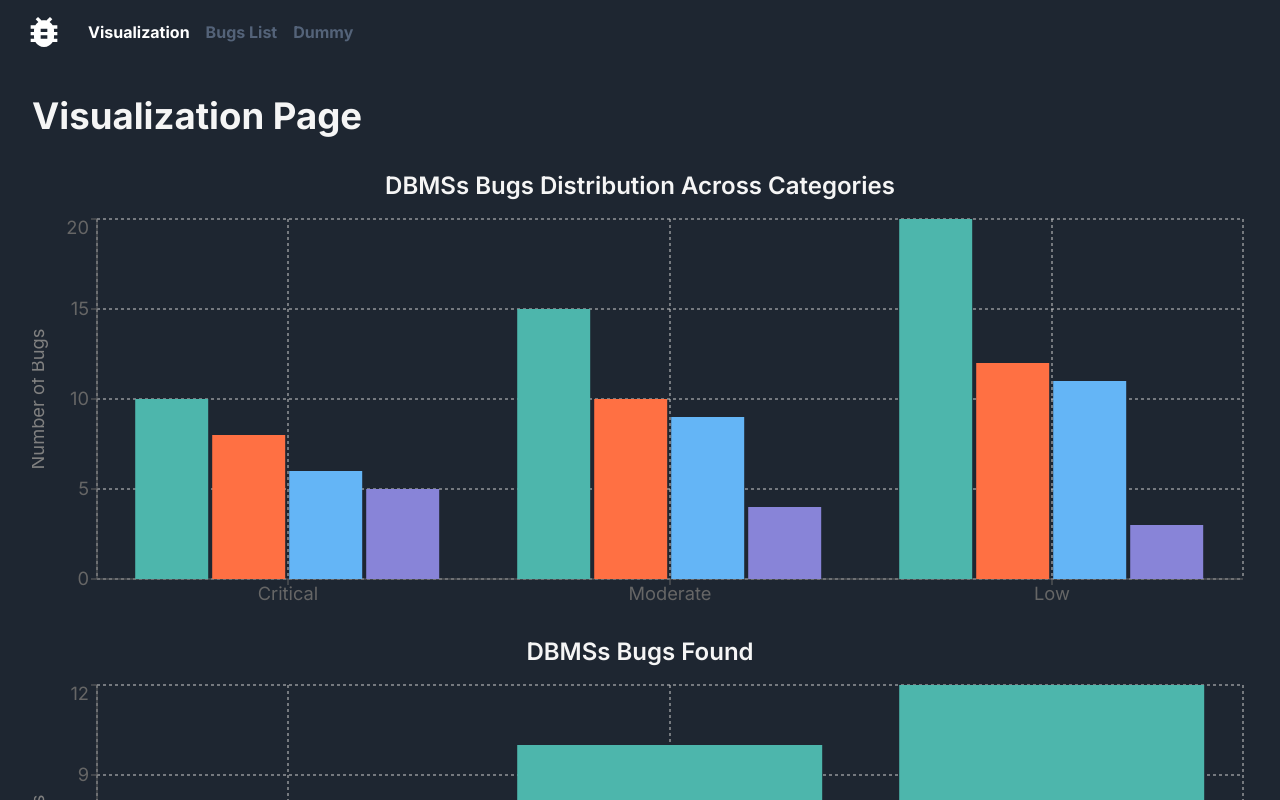
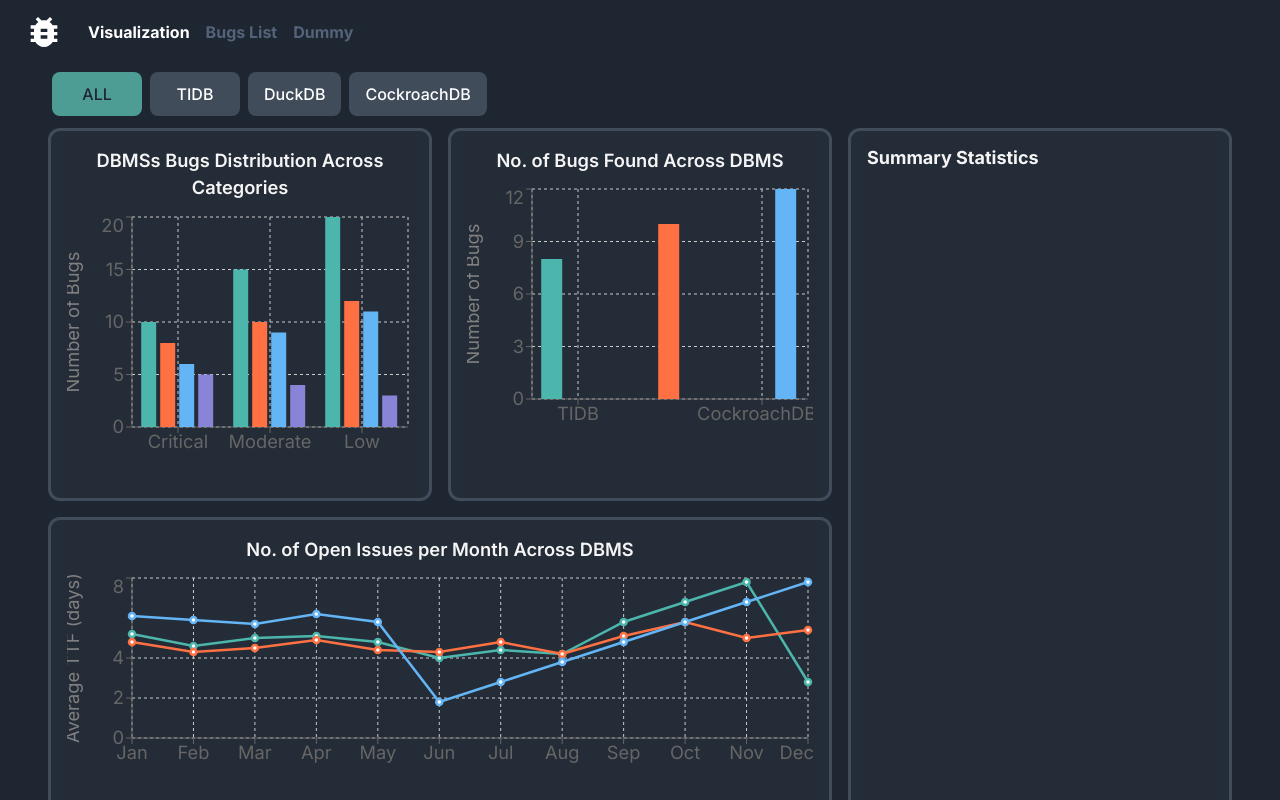
Before and after one commit to CS3213-Team-8/bug_analysis_FE, a React (Create React App) app: page / in a window 1280 px wide. Shown: the top 800 px of the page. Built offline with nearby package versions, Linux system fonts and the light colour scheme.

Commit message:
Update visualisation page

```diff
--- a/src/components/BugsBarChart.js
+++ b/src/components/BugsBarChart.js
@@ -37,8 +37,10 @@ const BugsBarChart = ({ data, xAxisKey, xLabel, yLabel, chartTitle }) => {
   return (
     <div className={classes.chartContainer}>
       {chartTitle && <div className={classes.chartTitle}>{chartTitle}</div>}
-      <ResponsiveContainer width='100%' height={400}>
-        <BarChart data={filteredData}>
+      <ResponsiveContainer width="100%" height={250}>
+        <BarChart
+          data={filteredData}
+          >
           <CartesianGrid strokeDasharray='3 3' />
           <XAxis dataKey={xAxisKey} />
           <YAxis>
@@ -73,7 +75,7 @@ const useStyles = makeStyles(() => ({
   },
   chartTitle: {
     marginBottom: '10px',
-    fontSize: '1.5rem',
+    fontSize: '1.rem',
     fontWeight: 600,
   },
 }))
--- a/src/components/BugsLineChart.js
+++ b/src/components/BugsLineChart.js
@@ -35,7 +35,7 @@ const BugsLineChart = ({ data, xAxisKey, xLabel, yLabel, chartTitle }) => {
   return (
     <div className={classes.chartContainer}>
       {chartTitle && <div className={classes.chartTitle}>{chartTitle}</div>}
-      <ResponsiveContainer width='100%' height={400}>
+      <ResponsiveContainer width='100%' height={200}>
         <LineChart data={filteredData}>
           <CartesianGrid strokeDasharray='3 3' />
           <XAxis dataKey={xAxisKey} />
@@ -73,7 +73,7 @@ const useStyles = makeStyles(() => ({
   },
   chartTitle: {
     marginBottom: '10px',
-    fontSize: '1.5rem',
+    fontSize: '1.rem',
     fontWeight: 600,
   },
 }))
--- /dev/null
+++ b/src/components/ChartGrid.js
@@ -0,0 +1,119 @@
+import React from 'react';
+import { Box, Typography } from '@mui/material';
+import GreyContainer from './GreyContainer';
+import BugsBarChart from './BugsBarChart';
+import BugsLineChart from './BugsLineChart';
+
+const ChartGrid = ({ data, selectedTab }) => {
+    return (
+        <>
+        { selectedTab === 0 &&
+            <Box
+            width="100%"
+            height="100%"
+            display="grid"
+            gap="1rem"
+            sx={{
+                gridTemplateColumns: {
+                xs: "1fr",
+                sm: "repeat(2, 1fr)",
+                md: "repeat(3, minmax(200px, 1fr))",
+                },
+                gridTemplateRows: "auto",
+                gridTemplateAreas: {
+                xs: `"a" "b" "c" "d"`,
+                sm: `"a b" "c d"`,
+                md: `"a b c" "a b c" "d d c" "d d c"`,
+                },
+                p: "0rem 1rem",
+                overflow: "hidden"
+            }}
+            >
+            <GreyContainer gridArea="a" p="1.5rem 1rem">
+                <BugsBarChart
+                data={data.categoryDistributionAcrossDBMS}
+                xAxisKey='category'
+                xLabel='Category'
+                yLabel='Number of Bugs'
+                chartTitle='DBMSs Bugs Distribution Across Categories'
+                />
+            </GreyContainer>
+            <GreyContainer gridArea="b" p="1.5rem 1rem">
+                <BugsBarChart
+                data={data.bugsDistributionAcrossDBMS}
+                xAxisKey='db'
+                xLabel='DBMS'
+                yLabel='Number of Bugs'
+                chartTitle='No. of Bugs Found Across DBMS'
+            />
+            </GreyContainer>
+            <GreyContainer gridArea="c" p="1.5rem 1rem">
+                <Typography variant="h2">Summary Statistics</Typography>
+                <Box></Box>
+            </GreyContainer>
+            <GreyContainer gridArea="d" p="1.5rem 1rem">
+                <BugsLineChart
+                data={data.openFrequencyAcrossDBMS}
+                xAxisKey='month'
+                xLabel='Month'
+                yLabel='Average TTF (days)'
+                chartTitle='No. of Open Issues per Month Across DBMS'
+            />
+            </GreyContainer>
+            </Box>
+        }
+
+         {/* else */}
+         { (selectedTab === 1 || selectedTab === 2 || selectedTab == 3) &&
+            <Box
+                width="100%"
+                height="100%"
+                display="grid"
+                gap="1rem"
+                sx={{
+                gridTemplateColumns: {
+                    xs: "1fr",
+                    sm: "repeat(2, 1fr)",
+                    md: "repeat(3, minmax(200px, 1fr))",
+                },
+                gridTemplateRows: "auto",
+                gridTemplateAreas: {
+                    xs: `"a" "b" "c" "d"`,
+                    sm: `"a b" "c d"`,
+                    md: `"a a c" "a a c" "b b c" "b b c"`,
+                },
+                p: "0rem 1rem",
+                }}
+            >
+                <GreyContainer gridArea="a" p="1.5rem 1rem">
+                <BugsBarChart
+                    data={data.categoryDistributionPerDBMS}
+                    xAxisKey='category'
+                    xLabel='Category'
+                    yLabel='Number of Bugs'
+                    chartTitle='DBMSs Bugs Distribution Across Categories'
+                />
+                </GreyContainer>
+                <GreyContainer gridArea="b" p="1.5rem 1rem">
+                <BugsLineChart
+                    data={data.openFrequencyPerDBMS}
+                    xAxisKey='month'
+                    xLabel='Month'
+                    yLabel='Number of Open Issues'
+                    chartTitle='No. of Open Issues per Month'
+                />
+                </GreyContainer>
+                <GreyContainer gridArea="c" p="1.5rem 1rem">
+                <Typography variant="h2">Summary Statistics</Typography>
+                <Box></Box>
+                </GreyContainer>
+            </Box>
+         }
+
+
+        </>
+
+    );
+};
+
+export default ChartGrid;
--- a/src/pages/Visualization.js
+++ b/src/pages/Visualization.js
@@ -1,22 +1,46 @@
-import React from 'react'
-import BugsBarChart from '../components/BugsBarChart'
-import BugsLineChart from '../components/BugsLineChart'
+import React, { useEffect, useState } from 'react'
+import { Box } from '@mui/material'
+import CustomTabs from '../components/CustomTabs'
+import ChartsGrid from '../components/ChartGrid'
 
 // Some mock data for testing purpose
-const multiCategorizationData = [
+// ALL
+const categoryDistributionAcrossDBMS = [
   { category: 'Critical', values: { TIDB: 10, DuckDB: 8, CockroachDB: 6, Test: 5 } },
   { category: 'Moderate', values: { TIDB: 15, DuckDB: 10, CockroachDB: 9, Test: 4 } },
   { category: 'Low', values: { TIDB: 20, DuckDB: 12, CockroachDB: 11, Test: 3 } },
 ]
 
-const singleBugsData = [
-  { db: 'TIDB', values: { TIDB: 8} },
-  { db: 'TIDB', values: { TIDB: 10} },
-  { db: 'TIDB', values: { TIDB: 12} },
+const bugsDistributionAcrossDBMS = [
+  { db: 'TIDB', values: { TIDB: 8 } },
+  { db: 'DuckB', values: { DuckDB: 10} },
+  { db: 'CockroachDB', values: { CockroachDB: 12} },
 ]
 
-// Some mock data for testing purpose
-const singleAverageTtfData = [
+const openFrequencyAcrossDBMS = [
+  { month: 'Jan', values: { TIDB: 5.2, DuckDB: 4.8, CockroachDB: 6.1 } },
+  { month: 'Feb', values: { TIDB: 4.6, DuckDB: 4.3, CockroachDB: 5.9 } },
+  { month: 'Mar', values: { TIDB: 5.0, DuckDB: 4.5, CockroachDB: 5.7 } },
+  { month: 'Apr', values: { TIDB: 5.1, DuckDB: 4.9, CockroachDB: 6.2 } },
+  { month: 'May', values: { TIDB: 4.8, DuckDB: 4.4, CockroachDB: 5.8 } },
+  { month: 'Jun', values: { TIDB: 4.0, DuckDB: 4.3, CockroachDB: 1.8 } },
+  { month: 'Jul', values: { TIDB: 4.4, DuckDB: 4.8, CockroachDB: 2.8 } },
+  { month: 'Aug', values: { TIDB: 4.2, DuckDB: 4.2, CockroachDB: 3.8 } },
+  { month: 'Sep', values: { TIDB: 5.8, DuckDB: 5.1, CockroachDB: 4.8 } },
+  { month: 'Oct', values: { TIDB: 6.8, DuckDB: 5.8, CockroachDB: 5.8 } },
+  { month: 'Nov', values: { TIDB: 7.8, DuckDB: 5.0, CockroachDB: 6.8 } },
+  { month: 'Dec', values: { TIDB: 2.8, DuckDB: 5.4, CockroachDB: 7.8 } },
+
+]
+
+// Each DBMS -- DuckDB example
+const categoryDistributionDuckDB = [
+  { category: 'Critical', values: { DuckDB: 10 } },
+  { category: 'Moderate', values: { DuckDB: 20 } },
+  { category: 'Low', values: { DuckDB: 30 } }
+]
+
+const openFrequencyDuckDB = [
   { month: 'Jan', values: { DuckDB: 5 } },
   { month: 'Feb', values: { DuckDB: 4.5 } },
   { month: 'Mar', values: { DuckDB: 6 } },
@@ -31,50 +55,132 @@ const singleAverageTtfData = [
   { month: 'Dec', values: { DuckDB: 4.4 } },
 ]
 
-const multiAverageTtfData = [
-  { month: 'Jan', values: { TIDB: 5.2, DuckDB: 4.8, CockroachDB: 6.1 } },
-  { month: 'Feb', values: { TIDB: 4.6, DuckDB: 4.3, CockroachDB: 5.9 } },
-  { month: 'Mar', values: { TIDB: 5.0, DuckDB: 4.5, CockroachDB: 5.7 } },
-  { month: 'Apr', values: { TIDB: 5.1, DuckDB: 4.9, CockroachDB: 6.2 } },
-  { month: 'May', values: { TIDB: 4.8, DuckDB: 4.4, CockroachDB: 5.8 } },
+// Each DBMS -- TIDB example
+const categoryDistributionTIDB = [
+  { category: 'Critical', values: { TIDB: 10 } },
+  { category: 'Moderate', values: { TIDB: 20 } },
+  { category: 'Low', values: { TIDB: 30 } }
 ]
 
+const openFrequencyTIDB = [
+  { month: 'Jan', values: { TIDB: 5 } },
+  { month: 'Feb', values: { TIDB: 4.5 } },
+  { month: 'Mar', values: { TIDB: 6 } },
+  { month: 'Apr', values: { TIDB: 4.2 } },
+  { month: 'May', values: { TIDB: 3.8 } },
+  { month: 'Jun', values: { TIDB: 5.1 } },
+  { month: 'Jul', values: { TIDB: 4.7 } },
+  { month: 'Aug', values: { TIDB: 4.6 } },
+  { month: 'Sep', values: { TIDB: 5.2 } },
+  { month: 'Oct', values: { TIDB: 3.9 } },
+  { month: 'Nov', values: { TIDB: 4.1 } },
+  { month: 'Dec', values: { TIDB: 4.4 } },
+]
+
+// Each DBMS -- CockroachDB example
+const categoryDistributionCDB = [
+  { category: 'Critical', values: { CockroachDB: 10 } },
+  { category: 'Moderate', values: { CockroachDB: 20 } },
+  { category: 'Low', values: { CockroachDB: 30 } }
+]
+
+const openFrequencyCDB = [
+  { month: 'Jan', values: { CockroachDB: 5 } },
+  { month: 'Feb', values: { CockroachDB: 4.5 } },
+  { month: 'Mar', values: { CockroachDB: 6 } },
+  { month: 'Apr', values: { CockroachDB: 4.2 } },
+  { month: 'May', values: { CockroachDB: 3.8 } },
+  { month: 'Jun', values: { CockroachDB: 5.1 } },
+  { month: 'Jul', values: { CockroachDB: 4.7 } },
+  { month: 'Aug', values: { CockroachDB: 4.6 } },
+  { month: 'Sep', values: { CockroachDB: 5.2 } },
+  { month: 'Oct', values: { CockroachDB: 3.9 } },
+  { month: 'Nov', values: { CockroachDB: 4.1 } },
+  { month: 'Dec', values: { CockroachDB: 4.4 } },
+]
+
+
 const Visualization = () => {
+
+  const [chartsData, setChartsData] = useState({
+    allDBs: {
+      categoryDistributionAcrossDBMS: [],
+      bugsDistributionAcrossDBMS: [],
+      openFrequencyAcrossDBMS: []
+    },
+    db1: {
+      categoryDistributionPerDBMS: [],
+      openFrequencyPerDBMS: []
+    },
+    db2: {
+      categoryDistributionPerDBMS: [],
+      openFrequencyPerDBMS: []
+    },
+    db3: {
+      categoryDistributionPerDBMS: [],
+      openFrequencyPerDBMS: []
+    },
+  })
+
+  const [selectedTab, setSelectedTab] = useState(0)
+
+  useEffect(() => {
+
+
+    setChartsData({
+      allDBs: {
+        categoryDistributionAcrossDBMS: categoryDistributionAcrossDBMS,
+        bugsDistributionAcrossDBMS: bugsDistributionAcrossDBMS,
+        openFrequencyAcrossDBMS: openFrequencyAcrossDBMS
+      },
+      db1: {
+        categoryDistributionPerDBMS: categoryDistributionTIDB,
+        openFrequencyPerDBMS: openFrequencyTIDB
+      },
+      db2: {
+        categoryDistributionPerDBMS: categoryDistributionDuckDB,
+        openFrequencyPerDBMS: openFrequencyDuckDB
+      },
+      db3: {
+        categoryDistributionPerDBMS: categoryDistributionCDB,
+        openFrequencyPerDBMS: openFrequencyCDB
+      },
+
+
+    })
+  }, [])
+
+  const handleTabChange = (event, newValue) => {
+    setSelectedTab(newValue);
+  };
+
+  const tabs = [
+    { label: 'ALL' },
+    { label: 'TIDB' },
+    { label: 'DuckDB' },
+    { label: 'CockroachDB' },
+  ];
+
+  const filterDatabyTab = (data, selectedTab) => {
+    if (selectedTab === 0) {
+      return data.allDBs;
+    }
+
+    // filter based selected tab
+    const dbKey = selectedTab === 1 ? 'db1' : selectedTab === 2 ?'db2' : selectedTab === 3 ? 'db3': '';
+    return data[dbKey];
+  }
+
+  const dataToDisplay = filterDatabyTab(chartsData, selectedTab);
+
   return (
-    <div>
-      <h1>Visualization Page</h1>
-      <BugsBarChart
-        data={multiCategorizationData}
-        xAxisKey='category'
-        xLabel='Category'
-        yLabel='Number of Bugs'
-        chartTitle='DBMSs Bugs Distribution Across Categories'
-      />
+    <>
+      <Box sx={{ mt: 1, mb: 1, ml: 2 }}>
+        <CustomTabs tabs={tabs} selectedTab={selectedTab} onTabChange={handleTabChange} />
+      </Box>
+      <ChartsGrid data={dataToDisplay} selectedTab={selectedTab} />
 
-      <BugsBarChart
-        data={singleBugsData}
-        xAxisKey='db'
-        xLabel='DBMS'
-        yLabel='Number of Bugs'
-        chartTitle='DBMSs Bugs Found'
-      />
-
-      <BugsLineChart
-        data={multiAverageTtfData}
-        xAxisKey='month'
-        xLabel='Month'
-        yLabel='Average TTF (days)'
-        chartTitle='Average Time-to-Fix (TTF) per Month Across DBMS'
-      />
-
-      <BugsLineChart
-        data={singleAverageTtfData}
-        xAxisKey='month'
-        xLabel='Month'
-        yLabel='Average TTF (days)'
-        chartTitle='DuckDB Average Time-to-Fix (TTF) per Month'
-      />
-    </div>
+    </>
   )
 }
 
```
Also changed, not shown: 1 other file (tests, documents, lock files or other folders).
